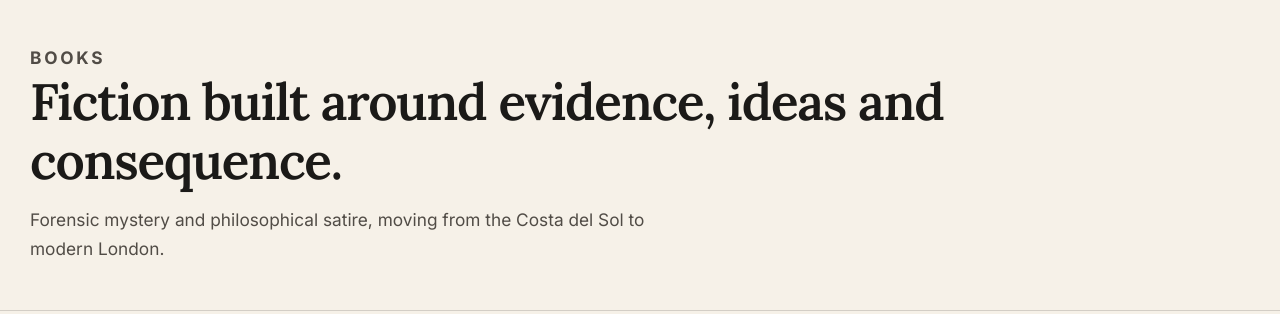
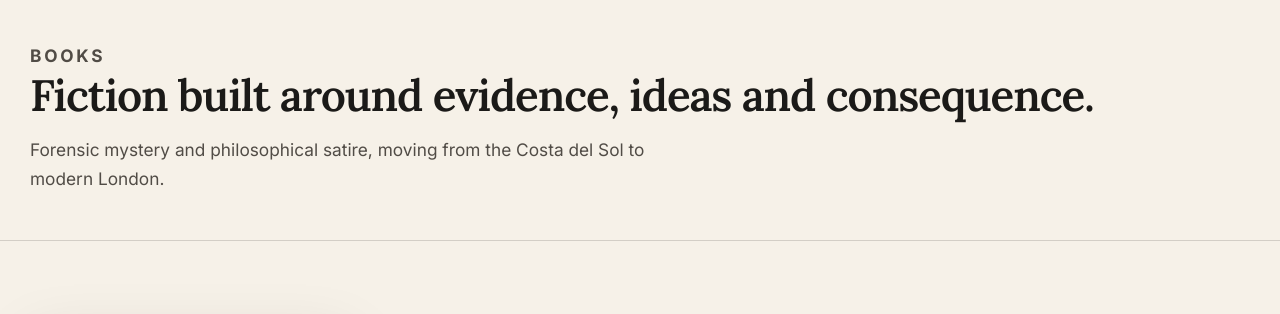
Before and after one commit to hubsienda/bobuk, a Next.js app: page /books in a window 1280 px wide. Shown: the part 120-434 px from the top of the page. Built offline with nearby package versions, Linux system fonts and the light colour scheme; no server answers.

Commit message:
Refine interior page heading scale

```diff
--- a/src/app/globals.css
+++ b/src/app/globals.css
@@ -241,8 +241,14 @@ h4 { font-size: 1.2rem; line-height: 1.32; }
 .author-image { display: block; width: 100%; height: auto; object-fit: cover; aspect-ratio: 4 / 5; }
 
 .page-hero { padding: 70px 0 46px; }
-.page-hero h1 { margin: 0; }
-.page-hero p { margin: 16px 0 0; max-width: 62ch; color: #514c46; font-size: 1.08rem; }
+.page-hero h1 {
+  margin: 0;
+  font-size: clamp(2rem, 4vw, 2.75rem);
+  line-height: 1.15;
+}
+.page-hero p { margin: 14px 0 0; max-width: 62ch; color: #514c46; font-size: 1.08rem; }
+.writing-page-hero { padding-bottom: 20px; }
+.writing-index-section { padding-top: 24px; }
 .page-rule { border-top: 1px solid var(--rule); }
 
 .books-list { display: grid; gap: 44px; }
@@ -345,6 +351,8 @@ h4 { font-size: 1.2rem; line-height: 1.32; }
   .book-list-item .book-cover-frame { width: min(72vw, 300px); }
   .book-page-grid .book-cover-frame { width: min(74vw, 310px); }
   .page-hero { padding: 52px 0 36px; }
+  .writing-page-hero { padding-bottom: 16px; }
+  .writing-index-section { padding-top: 20px; }
   .socratic-grid { grid-template-columns: 1fr; gap: 10px; }
   .socratic-marker { font-size: 4rem; }
   .socratic-section::after { width: 120px; height: 120px; right: -60px; bottom: -60px; border-width: 16px; }
```
